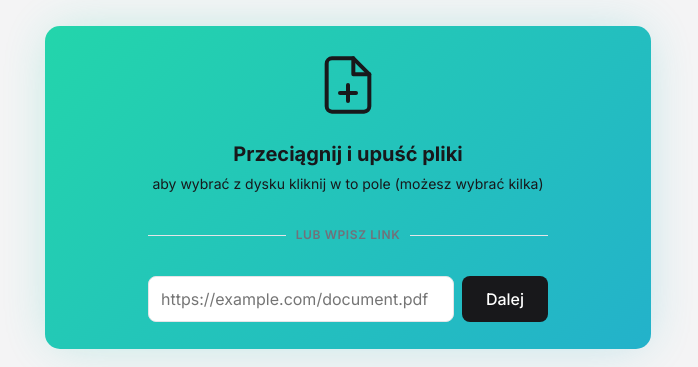
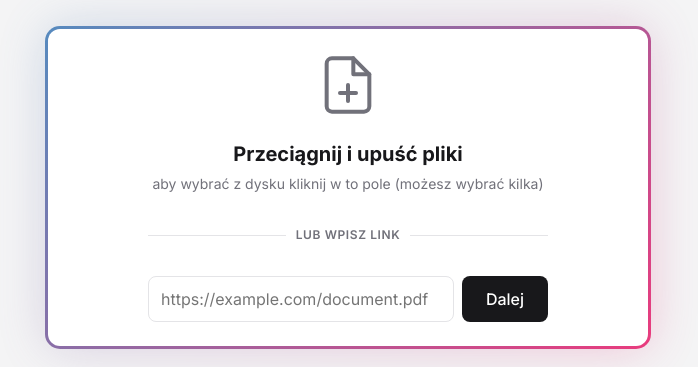
Before and after one commit to mkwhai/printy, a website: page public/index.html in a window 1280 px wide. Shown: the part 130-497 px from the top of the page, without its empty margins (292-990 px from the left). Drawn offline with nearby package versions, Linux system fonts and the light colour scheme; no server answers.

Commit message:
FINAL FIX: Separate HTML div as physical white cover inside dropzone

```diff
--- a/public/css/style.css
+++ b/public/css/style.css
@@ -77,95 +77,133 @@
     box-shadow: var(--shadow);
 }
 
+/* ====== DROPZONE ====== */
 .hero-dropzone {
-    display: flex !important;
-    flex-direction: column !important;
-    align-items: center !important;
-    justify-content: center !important;
-    text-align: center !important;
-    min-height: 300px !important;
-    border-radius: var(--radius) !important;
-    cursor: pointer !important;
-    position: relative !important;
-    z-index: 1 !important; /* Main layer */
-
-    /* Absolute solid white filling - blocking everything below */
-    background: #ffffff !important;
-    background-color: #ffffff !important;
-    background-image: none !important;
-    border: none !important;
-    box-shadow: none !important;
-
-    transition: transform 0.3s ease !important;
-    /* Prevent any clipping of sub-layers */
-    overflow: visible !important;
+    display: flex;
+    flex-direction: column;
+    align-items: center;
+    justify-content: center;
+    text-align: center;
+    min-height: 300px;
+    padding: 1.5rem;
+    border-radius: var(--radius);
+    cursor: pointer;
+    position: relative;
+    overflow: visible;
+    border: none;
+    background: transparent;
+    transition: transform 0.3s ease;
 }
 
-/* THE GRADIENT BORDER LAYER */
-.hero-dropzone::after {
-    content: "" !important;
-    position: absolute !important;
-    top: -3px !important;
-    left: -3px !important;
-    right: -3px !important;
-    bottom: -3px !important;
-    z-index: -1 !important; /* Just below the white box */
-    background: var(--accent-gradient) !important;
-    background-size: 400% 400% !important;
-    border-radius: calc(var(--radius) + 3px) !important;
-    animation: animate-gradient-border 8s ease infinite !important;
-    opacity: 1 !important;
+/* White cover - physically blocks gradient from showing through */
+.dropzone-bg {
+    position: absolute;
+    top: 0;
+    left: 0;
+    right: 0;
+    bottom: 0;
+    background: var(--card-bg);
+    border-radius: var(--radius);
+    z-index: 1;
 }
 
-/* THE AURA GLOW LAYER */
-.hero-dropzone::before {
-    content: "" !important;
-    position: absolute !important;
-    top: 5px !important; /* Slightly inset to help Safari blend border-radius */
-    left: 5px !important;
-    right: 5px !important;
-    bottom: 5px !important;
-    z-index: -2 !important; /* Deepest layer */
-    background: var(--accent-gradient) !important;
-    background-size: 400% 400% !important;
-    border-radius: var(--radius) !important;
-    filter: blur(25px) !important;
-    animation: animate-gradient-border 8s ease infinite !important;
-    opacity: 0.3 !important;
-
-    /* Safari Fixes for rectangular clipping and smooth transitions */
-    -webkit-backface-visibility: hidden !important;
-    backface-visibility: hidden !important;
-    -webkit-transform: translateZ(0) !important;
-    transform: translateZ(0) !important;
-    will-change: filter, opacity !important;
-    transition: opacity 0.4s ease, filter 0.4s ease !important;
+/* Gradient border - sits behind the white cover */
+.hero-dropzone::after {
+    content: "";
+    position: absolute;
+    top: -3px;
+    left: -3px;
+    right: -3px;
+    bottom: -3px;
+    background: linear-gradient(-45deg, #ee7752, #e73c7e, #23a6d5, #23d5ab);
+    background-size: 400% 400%;
+    border-radius: calc(var(--radius) + 3px);
+    animation: dropzone-gradient 8s ease infinite;
+    z-index: 0;
 }
 
-.hero-dropzone h2, .hero-dropzone p, .hero-dropzone .icon {
-    color: #18181b !important;
-    text-shadow: none !important;
-    position: relative !important;
-    z-index: 2 !important;
+/* Aura glow - deepest layer */
+.hero-dropzone::before {
+    content: "";
+    position: absolute;
+    top: 0;
+    left: 0;
+    right: 0;
+    bottom: 0;
+    background: linear-gradient(-45deg, #ee7752, #e73c7e, #23a6d5, #23d5ab);
+    background-size: 400% 400%;
+    border-radius: var(--radius);
+    animation: dropzone-gradient 8s ease infinite;
+    filter: blur(25px);
+    opacity: 0.3;
+    z-index: -1;
+    -webkit-backface-visibility: hidden;
+    backface-visibility: hidden;
+    transform: translateZ(0);
+    transition: opacity 0.4s ease, filter 0.4s ease;
+}
+
+body.dark-mode .hero-dropzone::after {
+    background: linear-gradient(-45deg, #4f46e5, #9333ea, #db2777, #2563eb);
+    background-size: 400% 400%;
+    animation: dropzone-gradient 8s ease infinite;
+}
+
+body.dark-mode .hero-dropzone::before {
+    background: linear-gradient(-45deg, #4f46e5, #9333ea, #db2777, #2563eb);
+    background-size: 400% 400%;
+    animation: dropzone-gradient 8s ease infinite;
+}
+
+/* Content sits above the white cover */
+.hero-dropzone .upload-content,
+.hero-dropzone h2,
+.hero-dropzone p,
+.hero-dropzone .icon,
+.hero-dropzone .divider,
+.hero-dropzone .url-input-group {
+    position: relative;
+    z-index: 2;
+}
+
+.hero-dropzone .icon {
+    color: var(--text-muted);
+    margin-bottom: 1rem;
+}
+
+.hero-dropzone h2 {
+    color: var(--text-main);
+    margin-bottom: 0.25rem;
+    font-size: 1.25rem;
+}
+
+.hero-dropzone p {
+    color: var(--text-muted);
+    font-size: 0.875rem;
 }
 
 .hero-dropzone:hover {
-    transform: translateY(-5px) !important;
+    transform: translateY(-5px);
 }
 
 .hero-dropzone:hover::before {
-    opacity: 0.7 !important;
-    filter: blur(40px) !important;
+    opacity: 0.6;
+    filter: blur(35px);
 }
 
 .hero-dropzone.dragover {
-    transform: scale(1.02) !important;
+    transform: scale(1.02);
 }
 
 .hero-dropzone.dragover::before {
-    opacity: 0.9 !important;
-    filter: blur(50px) !important;
-    /* Keep animation speed constant to avoid sudden jumps */
+    opacity: 0.8;
+    filter: blur(45px);
+}
+
+@keyframes dropzone-gradient {
+    0% { background-position: 0% 50%; }
+    50% { background-position: 100% 50%; }
+    100% { background-position: 0% 50%; }
 }
 
 @keyframes animate-gradient-border {
@@ -209,18 +247,12 @@
 }
 
 .hero-dropzone .icon {
-    color: var(--text-muted);
-    margin-bottom: 1rem;
     pointer-events: none;
 }
 .hero-dropzone h2 {
-    margin-bottom: 0.25rem;
-    font-size: 1.25rem;
     pointer-events: none;
 }
 .hero-dropzone p {
-    color: var(--text-muted);
-    font-size: 0.875rem;
     pointer-events: none;
 }
 
--- a/public/index.html
+++ b/public/index.html
@@ -25,7 +25,8 @@
         </header>
 
             <!-- Zintegrowane Miejsce Akcji (Dropzone + URL) -->
-            <section class="card upload-card hero-dropzone" id="dropzone">
+            <section class="hero-dropzone" id="dropzone">
+                <div class="dropzone-bg"></div>
                 <div class="upload-content">
                     <svg class="icon" xmlns="http://www.w3.org/2000/svg" width="64" height="64" viewBox="0 0 24 24" fill="none" stroke="currentColor" stroke-width="1.5" stroke-linecap="round" stroke-linejoin="round"><path d="M14 2H6a2 2 0 0 0-2 2v16a2 2 0 0 0 2 2h12a2 2 0 0 0 2-2V8z"></path><polyline points="14 2 14 8 20 8"></polyline><line x1="12" y1="18" x2="12" y2="12"></line><line x1="9" y1="15" x2="15" y2="15"></line></svg>
                     <h2>Przeciągnij i upuść pliki</h2>
```
